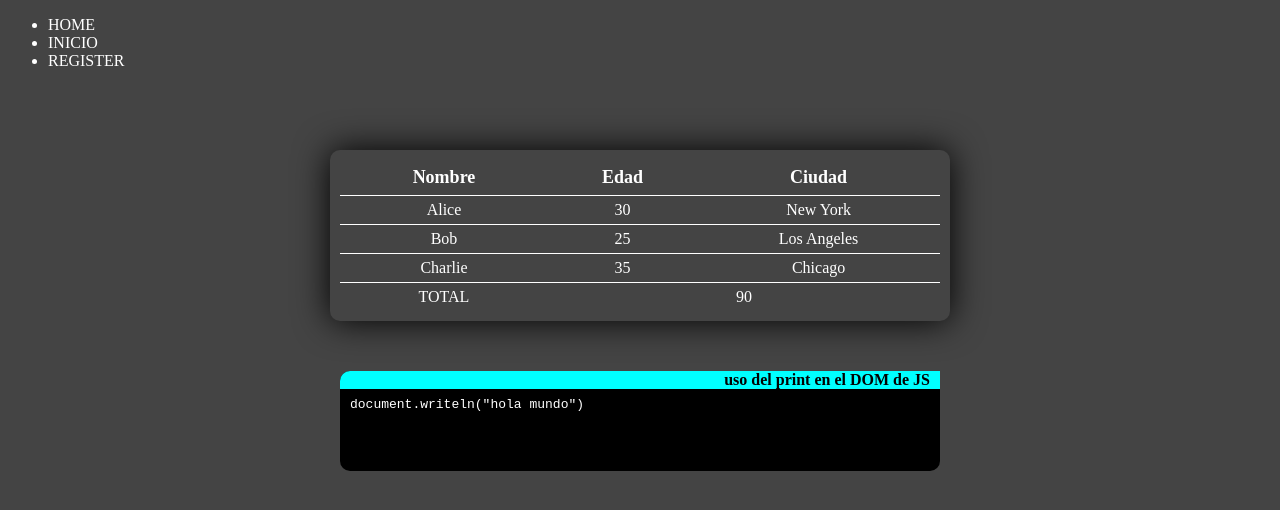
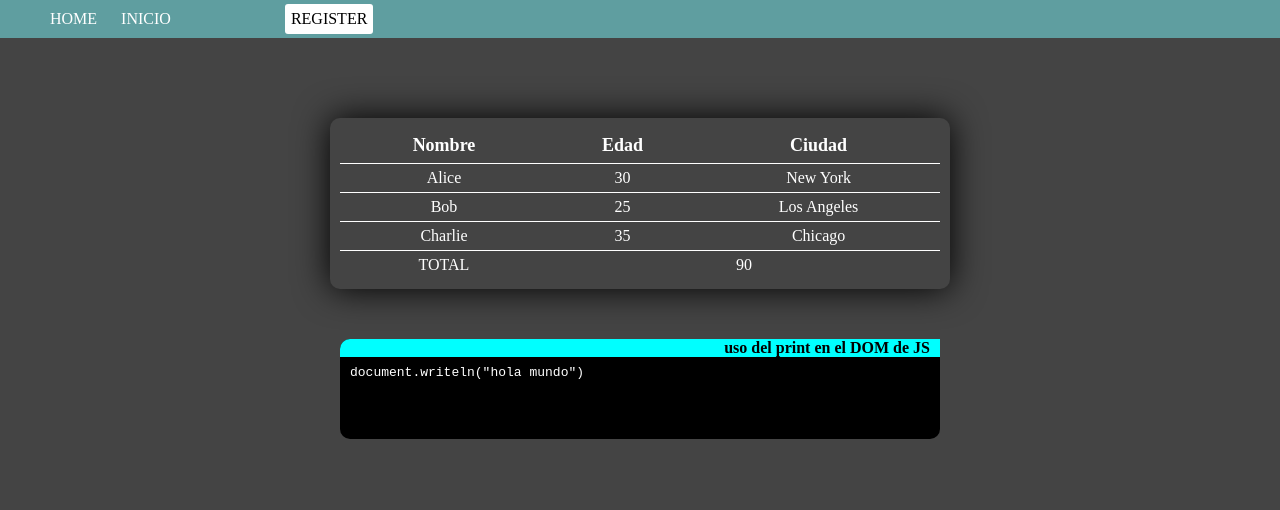
Before and after one commit to Zn-TaG/EjerciciosJS, a plain HTML site: page QuintoEjercicio/index.html in a window 1280 px wide. Drawn offline with Linux system fonts and the light colour scheme.

Commit message:
Update del Quinto Ejercicio

```diff
--- a/QuintoEjercicio/index.html
+++ b/QuintoEjercicio/index.html
@@ -8,11 +8,11 @@
 </head>
 <body>
     <header>
-        <nav>
-            <ul>
-                                                   <li>HOME</li>
-                <li>INICIO</li>
-                <li>REGISTER</li>
+        <nav class="nav">
+            <ul class="nav-list">
+                <li class="nav-item"><a class="nav-link" href="">HOME</a></li>
+                <li class="nav-item"><a class="nav-link" href="">INICIO</a></li>
+                <li class="nav-item"><a class="nav-link nav-register" href="">REGISTER</a></li>
             </ul>
         </nav>
     </header>
--- a/QuintoEjercicio/style.css
+++ b/QuintoEjercicio/style.css
@@ -1,6 +1,7 @@
 body {
     background-color: #444;
     color: #fff;
+    margin: 0;
 }
 .container {
     width: 600px;
@@ -55,3 +56,33 @@ nav {
     width: 100%;
 
 }
+.nav {
+    background-color: cadetblue;
+}
+.nav-list{
+    margin: 0;
+}
+.nav-item {
+    display: inline-block;
+}
+.nav-link {
+    display: inline-block;
+    text-decoration: none;
+    color: #fff;
+    padding: 10px;
+}
+.nav-link:hover {
+    background-color: #59e;
+}
+.nav-register {
+    background-color: #fff;
+    color: #000;
+    border-radius: 3px;
+    padding: 6px;
+    margin-left: 100px;
+}
+.nav-register:hover {
+    color: #fff;
+    background-color: transparent;
+    border:1px solid #fff;
+}
```
